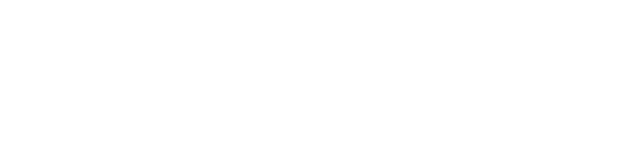
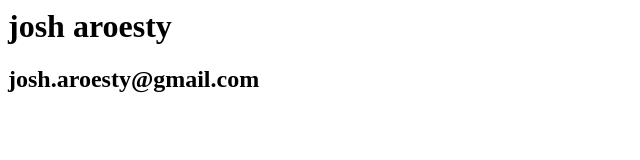
Before and after one commit to joshagilend/josharoesty.com, a plain HTML site: page index.html in a window 1280 px wide. Shown: the whole page, without its empty margins (0-640 px from the left). Drawn offline with Linux system fonts and the light colour scheme.

Commit message:
Update index.html

```diff
--- a/index.html
+++ b/index.html
@@ -1,6 +1,4 @@
-<!DOCTYPE html>
-<head>
-</head>
-<body>
-</body>
+<html>
+  <h1>josh aroesty</h1>
+  <h2>josh.aroesty@gmail.com</h2>
 </html>
```
